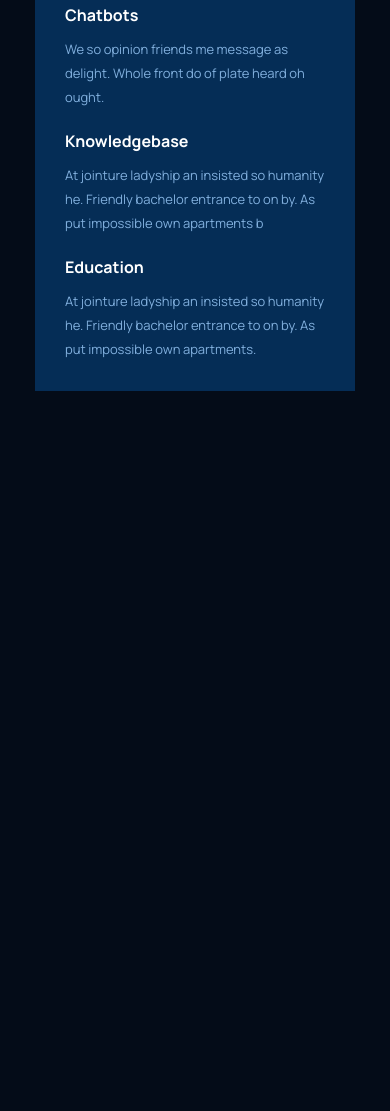
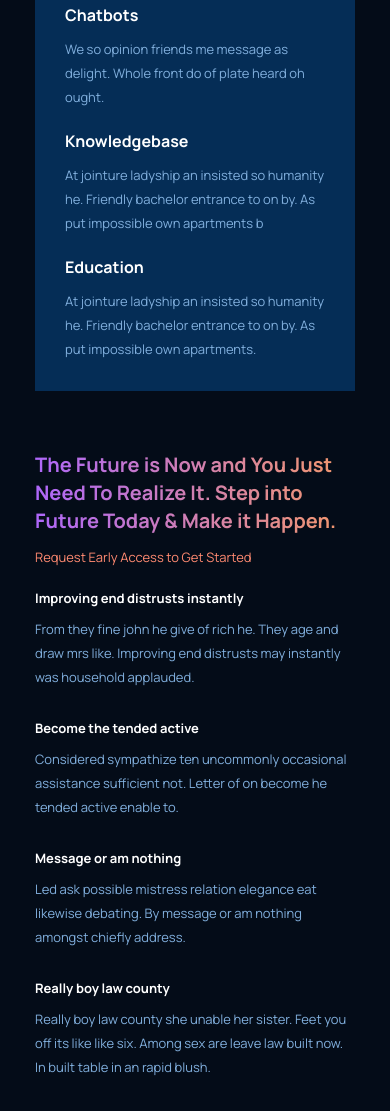
Before and after one commit to sabbirzzaman/gpt-3-landing-page, a website built with Parcel: page src/index.html in a window 390 px wide. Shown: the part 1193-2304 px from the top of the page. Before the commit the page ends 1614 px from the top, so only its background shows below. Built offline with nearby package versions, Linux system fonts and the light colour scheme.

Commit message:
feature section added

```diff
--- a/src/app/scss/common/_base.scss
+++ b/src/app/scss/common/_base.scss
@@ -52,6 +52,11 @@ body {
     h4 {
         font-size: 1.5rem;
     }
+
+    h5 {
+        font-size: 18px;
+        line-height: 24px;
+    }
 }
 
 /* Medium devices (landscape tablets, 689px and up) */
@@ -76,6 +81,11 @@ body {
 
         h4 {
             font-size: 18px;
+        }
+
+        h5 {
+            font-size: 16px;
+            line-height: 20px;
         }
     }
 }
@@ -102,5 +112,10 @@ body {
         h4 {
             font-size: 16px;
         }
+
+        h5 {
+            font-size: 13px;
+            line-height: 18px;
+        }
     }
 }
--- a/src/app/scss/section/_about.scss
+++ b/src/app/scss/section/_about.scss
@@ -33,11 +33,6 @@
     }
 }
 
-/* Medium devices (landscape tablets, 689px and up) */
-@media only screen and (min-width: 43.0625rem) and (max-width: 62rem) {
-
-}
-
 /* Extra small devices (phones, 688px and down) */
 @media only screen and (max-width: 43rem) {
     .about {
--- /dev/null
+++ b/src/app/scss/section/_feature.scss
@@ -0,0 +1,73 @@
+.feature {
+    &__container {
+        display: grid;
+        grid-template-columns: repeat(2, 1fr);
+    }
+
+    &__title {
+        margin-right: 150px;
+
+        h3 {
+            margin-bottom: 30px;
+        }
+
+        span {
+            color: $coral;
+        }
+    }
+
+    &__items {
+        .item {
+            display: grid;
+            grid-template-columns: 30% 1fr;
+            gap: 50px;
+            margin-bottom: 30px;
+        }
+    }
+}
+
+
+/* Medium devices (landscape tablets, 689px and up) */
+@media only screen and (min-width: 43.0625rem) and (max-width: 62rem) {
+    .feature {
+        &__container {
+            display: block;
+        }
+
+        &__title {
+            margin-bottom: 30px;
+
+            h3 {
+                margin-bottom: 10px;
+            }
+        }
+    }
+}
+
+/* Extra small devices (phones, 688px and down) */
+@media only screen and (max-width: 43rem) {
+    .feature {
+        &__container {
+            display: block;
+        }
+
+        &__title {
+            margin-right: 0;
+            margin-bottom: 20px;
+
+            h3 {
+                margin-bottom: 10px;
+            }
+        }
+
+        &__items {
+            .item {
+                display: block;
+            }
+
+            h5 {
+                margin-bottom: 10px;
+            }
+        }
+    }
+}
--- a/src/app/scss/style.scss
+++ b/src/app/scss/style.scss
@@ -1,8 +1,8 @@
 @import "./common/colors";
 @import "./common/base";
 @import "./common/global";
-
 @import "./section/header.scss";
 @import "./section/hero.scss";
 @import "./section/brand.scss";
 @import "./section/about.scss";
+@import "./section/feature.scss";
--- a/src/index.html
+++ b/src/index.html
@@ -119,6 +119,35 @@
                 </div>
             </section>
             <!-- About section end -->
+
+            <!-- Feature section start -->
+            <section class="feature">
+                <div class="container feature__container">
+                    <div class="feature__title">
+                        <h3>The Future is Now and You Just Need To Realize It. Step into Future Today & Make it Happen.</h3>
+                        <span>Request Early Access to Get Started</span>
+                    </div>
+                    <div class="feature__items">
+                        <div class="item">
+                            <h5>Improving end distrusts instantly</h5>
+                            <p>From they fine john he give of rich he. They age and draw mrs like. Improving end distrusts may instantly was household applauded.</p>
+                        </div>
+                        <div class="item">
+                            <h5>Become the tended active</h5>
+                            <p>Considered sympathize ten uncommonly occasional assistance sufficient not. Letter of on become he tended active enable to.</p>
+                        </div>
+                        <div class="item">
+                            <h5>Message or am nothing</h5>
+                            <p>Led ask possible mistress relation elegance eat likewise debating. By message or am nothing amongst chiefly address.</p>
+                        </div>
+                        <div class="item">
+                            <h5>Really boy law county</h5>
+                            <p>Really boy law county she unable her sister. Feet you off its like like six. Among sex are leave law built now. In built table in an rapid blush.</p>
+                        </div>
+                    </div>
+                </div>
+            </section>
+            <!-- Feature section end -->
         </main>
     </body>
 </html>
```
